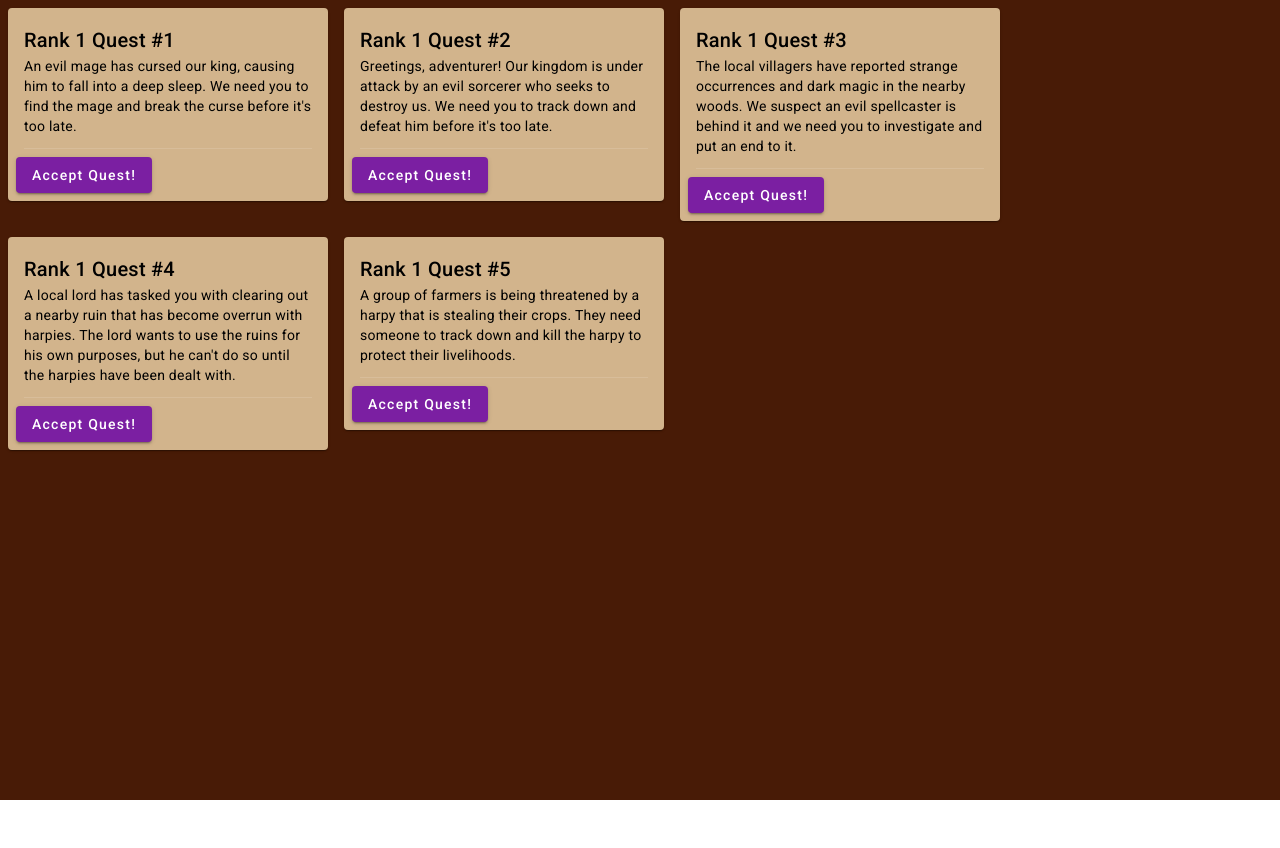
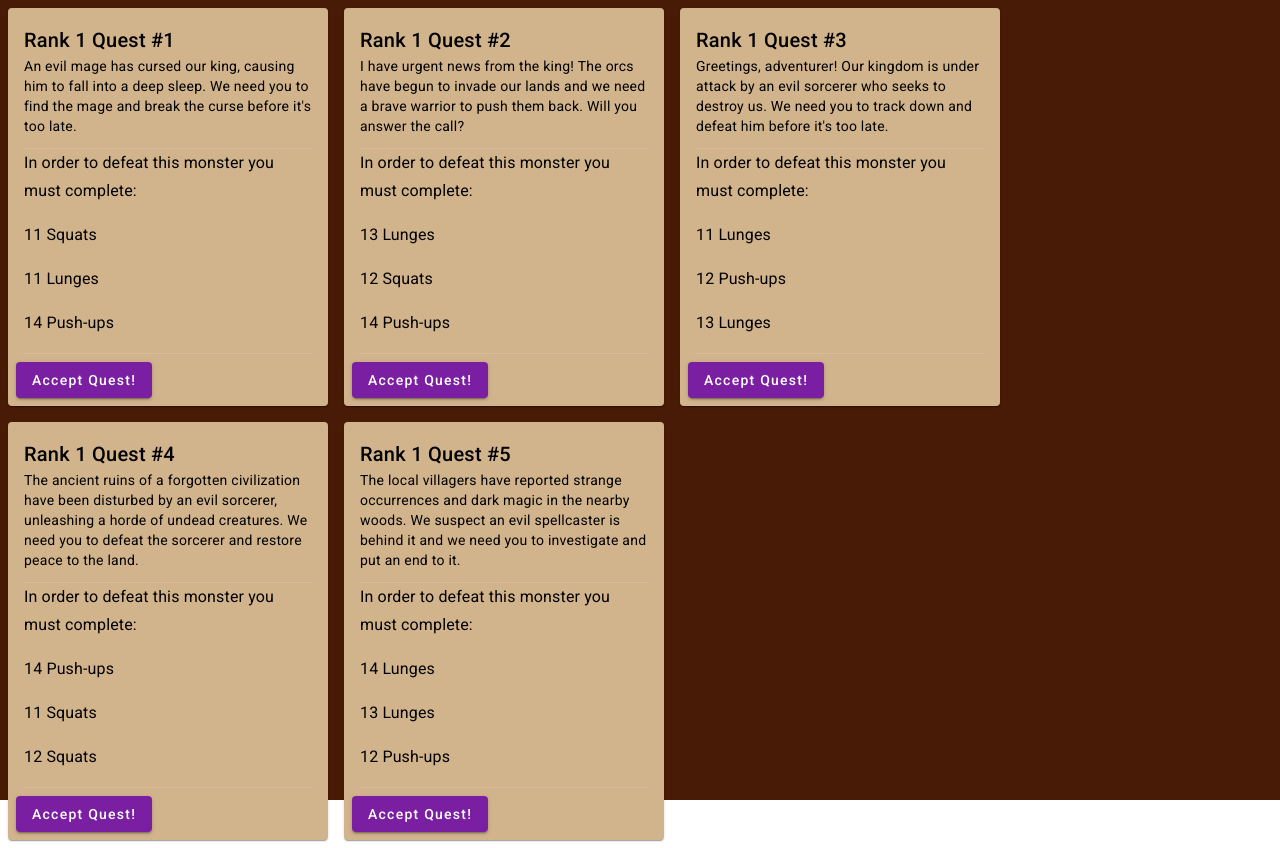
Before and after one commit to ChicoState/MuscleQuest, an Angular app in the folder muscle-quest-app/: page /daily-quests in a window 1280 px wide. Before the commit the page ends 800 px from the top, so only its background shows below. Built offline with nearby package versions, Linux system fonts and the light colour scheme.

Commit message:
Added partial rewards for daily quests. Resolves #32

```diff
--- a/muscle-quest-app/src/app/daily-quests/daily-quests.component.html
+++ b/muscle-quest-app/src/app/daily-quests/daily-quests.component.html
@@ -13,15 +13,24 @@
                 <p>{{quest.end}}</p>
                 <mat-divider></mat-divider>
             </mat-card-content>
-            <mat-card-content *ngIf="quest.state==1">
+            <mat-card-content *ngIf="quest.state==1 || quest.state==0">
                 <h3>In order to defeat this monster you must complete:</h3>
-                <h3>{{quest.exercise}}</h3>
+                <div *ngIf="quest.state==0" >
+                    <h3 *ngFor="let exercise of quest.exercise.exercises; index as i; first as isFirst">{{quest.exercise.counts[i]}} {{exercise}}</h3>
+                </div>
+                <div *ngIf="quest.state==1" >
+                    <h3 *ngFor="let exercise_ of quest.exercise.exercises; index as j; first as isFirst">
+                        <button *ngIf="quest.exercise.current_count[j] < quest.exercise.counts[j]" color="primary" mat-mini-fab (click)="exercise(i, j, 1)" ><mat-icon>plus_one</mat-icon></button>
+                        {{quest.exercise.current_count[j]}}/{{quest.exercise.counts[j]}} {{exercise_}}
+                        <button *ngIf="quest.exercise.current_count[j] < quest.exercise.counts[j]" color="primary" mat-mini-fab (click)="exercise(i, j, -1)" ><mat-icon>done_all</mat-icon></button>
+                    </h3>
+                </div>
                 <mat-divider></mat-divider>
             </mat-card-content>
             <mat-card-content *ngIf="quest.state==2">
                 <h3>You Earn:</h3>
                 <h3>{{quest.resources[0]}} gold, {{quest.resources[1]}} wood, and {{quest.resources[2]}} iron</h3>
-                <h3>{{quest.reward.display_name}}</h3>
+                <h3 *ngIf="quest_completeness(i) > 0.9">{{quest.reward.display_name}}</h3>
                 <mat-divider></mat-divider>
             </mat-card-content>
             <mat-card-actions>
--- a/muscle-quest-app/src/app/daily-quests/daily-quests.component.ts
+++ b/muscle-quest-app/src/app/daily-quests/daily-quests.component.ts
@@ -31,6 +31,17 @@ export class DailyQuestsComponent {
     }
 
     // Save the quests with what day they were generated.
+    let info = {quests: this.quests, date: new Date().getDate()};
+    localStorage.setItem("daily-quests", JSON.stringify(info));
+  }
+
+  public exercise(quest_index:number, exercise_index:number, count:number) {
+    if (count == -1) {
+      this.quests[quest_index].exercise.current_count[exercise_index] = this.quests[quest_index].exercise.counts[exercise_index];
+    } else {
+      this.quests[quest_index].exercise.current_count[exercise_index] += count;
+    }
+    // Might be an issue if you do this right at midnight or without closing your browser inbetween the days
     let info = {quests: this.quests, date: new Date().getDate()};
     localStorage.setItem("daily-quests", JSON.stringify(info));
   }
@@ -92,21 +103,41 @@ export class DailyQuestsComponent {
     }
   }
 
+  // returns a number 0-1 of the average completion of the exercises in this quest
+  public quest_completeness(index: number): number {
+    let total = 0;
+    for (let i = 0; i < this.quests[index].exercise.counts.length; i++) {
+      total += this.quests[index].exercise.current_count[i]/this.quests[index].exercise.counts[i];
+    }
+    total /= this.quests[index].exercise.counts.length;
+
+    return total;
+  }
+
   // Add the reward for quest at index to the player object
   public claim_reward(index:number) {
+    let percentage_complete: number = this.quest_completeness(index);
     this.itemGen.giveSpecificResources(
       this.quests[index].resources[0],
       this.quests[index].resources[1],
-      this.quests[index].resources[2])
-    this.itemGen.giveItem(this.quests[index].reward);
+      this.quests[index].resources[2]);
+    if (percentage_complete > .9)
+      this.itemGen.giveItem(this.quests[index].reward);
     // Update the state of the quest to complete
     this.update_state(index, 3);
+  }
+
+  private adjust_reward(index:number) {
+    let percentage_complete = this.quest_completeness(index);
+    for (let i = 0; i < 3; i++)
+      this.quests[index].resources[i] = Math.floor(this.quests[index].resources[i]*percentage_complete)
   }
 
   public quests:Array<QuestStory>;
 
   // Updates the state of a quest and saves it back into local storage
   public update_state(index:number, state:number) {
+    if (state == 2) this.adjust_reward(index); // If claimed complete then adjust reward based on number of things completed
     this.quests[index].state = state;
     // Might be an issue if you do this right at midnight or without closing your browser inbetween the days
     let info = {quests: this.quests, date: new Date().getDate()};
--- /dev/null
+++ b/muscle-quest-app/src/app/exercise.ts
@@ -0,0 +1,12 @@
+export interface Exercise {
+    exercises: Array<string>;
+    counts: Array<number>;
+    current_count: Array<number>;
+}
+
+export interface ExerciseInfo {
+    name: string;
+    difficulty: number;
+    standard_reps: number;
+    muscle_group: string;
+}
--- /dev/null
+++ b/muscle-quest-app/src/app/exercises.service.ts
@@ -0,0 +1,202 @@
+import { Injectable } from '@angular/core';
+import { Exercise, ExerciseInfo } from './exercise';
+
+@Injectable({
+  providedIn: 'root'
+})
+export class ExercisesService {
+
+  constructor() { }
+
+  private right_rank(rank: number) {
+    return function(element: ExerciseInfo) {
+      return (element.difficulty >= rank && element.difficulty < (rank+1)*2);
+    }
+  }
+
+  private generate_single_exercise(rank: number): ExerciseInfo {
+    let possible_exercises: ExerciseInfo[] = this.exercises.filter(this.right_rank(rank));
+    let exercise_number = Math.floor(Math.random() * possible_exercises.length);
+    return this.exercises[exercise_number];
+  }
+
+  public generate_exercise_array(rank: number, count: number): Exercise {
+    let exercises: Array<string> = [];
+    let counts: Array<number> = [];
+    let current_count: Array<number> = [];
+
+    for (let i = 0; i < count; i++) {
+      let exercise: ExerciseInfo = this.generate_single_exercise(rank);
+      // Add a bit of randomness to the reps
+      let modifier: number = Math.floor(Math.random() * 4) - 1;
+      exercises.push(exercise.name);
+      counts.push(exercise.standard_reps+modifier);
+      current_count.push(0);
+    }
+
+    let result : Exercise = {
+      exercises: exercises,
+      counts: counts,
+      current_count: current_count,
+    }
+    return result;
+  }
+
+  private exercises: ExerciseInfo[] = [
+    {
+      name: "Push-ups",
+      difficulty: 2,
+      standard_reps: 12,
+      muscle_group: "Chest, triceps, shoulders"
+    },
+    {
+      name: "Squats",
+      difficulty: 4,
+      standard_reps: 10,
+      muscle_group: "Quadriceps, hamstrings, glutes"
+    },
+    {
+      name: "Lunges",
+      difficulty: 3,
+      standard_reps: 12,
+      muscle_group: "Quadriceps, hamstrings, glutes"
+    },
+    {
+      name: "Deadlifts",
+      difficulty: 7,
+      standard_reps: 5,
+      muscle_group: "Back, glutes, hamstrings"
+    },
+    {
+      name: "Bicep Curls",
+      difficulty: 1,
+      standard_reps: 15,
+      muscle_group: "Biceps"
+    },
+    {
+      name: "Burpees",
+      difficulty: 5,
+      standard_reps: 10,
+      muscle_group: "Full-body"
+    },
+    {
+      name: "Plank",
+      difficulty: 2,
+      standard_reps: 30,
+      muscle_group: "Core"
+    }, {
+      name: "Pull-ups",
+      difficulty: 8,
+      standard_reps: 5,
+      muscle_group: "Back, biceps"
+    },
+    {
+      name: "Dumbbell bench press",
+      difficulty: 5,
+      standard_reps: 10,
+      muscle_group: "Chest, triceps, shoulders"
+    },
+    {
+      name: "Dumbbell shoulder press",
+      difficulty: 4,
+      standard_reps: 12,
+      muscle_group: "Shoulders"
+    },
+    {
+      name: "Dumbbell bicep curls",
+      difficulty: 2,
+      standard_reps: 15,
+      muscle_group: "Biceps"
+    },
+    {
+      name: "Tricep dips",
+      difficulty: 3,
+      standard_reps: 12,
+      muscle_group: "Triceps"
+    },
+    {
+      name: "Plank with leg lifts",
+      difficulty: 4,
+      standard_reps: 12,
+      muscle_group: "Core, glutes"
+    },
+    {
+      name: "Russian twists",
+      difficulty: 2,
+      standard_reps: 20,
+      muscle_group: "Core"
+    },
+    {
+      name: "Jumping jacks",
+      difficulty: 1,
+      standard_reps: 20,
+      muscle_group: "Full-body"
+    },
+    {
+      name: "High knees",
+      difficulty: 2,
+      standard_reps: 20,
+      muscle_group: "Legs, core"
+    },
+    {
+      name: "Mountain climbers",
+      difficulty: 3,
+      standard_reps: 12,
+      muscle_group: "Full-body"
+    },
+    {
+      name: "Dead hang",
+      difficulty: 1,
+      standard_reps: 30,
+      muscle_group: "Forearms, grip strength"
+    },
+    {
+      name: "Hammer curls",
+      difficulty: 3,
+      standard_reps: 12,
+      muscle_group: "Biceps"
+    },
+    {
+      name: "Bent over rows",
+      difficulty: 6,
+      standard_reps: 8,
+      muscle_group: "Back, biceps"
+    },
+    {
+      name: "Leg press",
+      difficulty: 4,
+      standard_reps: 12,
+      muscle_group: "Quadriceps, hamstrings, glutes"
+    },
+    {
+      name: "Calf raises",
+      difficulty: 2,
+      standard_reps: 20,
+      muscle_group: "Calves"
+    },
+    {
+      name: "Sit-ups",
+      difficulty: 2,
+      standard_reps: 15,
+      muscle_group: "Core"
+    },
+    {
+      name: "Reverse crunches",
+      difficulty: 3,
+      standard_reps: 12,
+      muscle_group: "Lower abs"
+    },
+    {
+      name: "Hanging leg raises",
+      difficulty: 6,
+      standard_reps: 8,
+      muscle_group: "Core, hip flexors"
+    },
+    {
+      name: "Burpee with push-up",
+      difficulty: 7,
+      standard_reps: 8,
+      muscle_group: "Full-body"
+    },
+  ];
+}
--- a/muscle-quest-app/src/app/quest-stories.service.ts
+++ b/muscle-quest-app/src/app/quest-stories.service.ts
@@ -1,14 +1,17 @@
 import { Injectable } from '@angular/core';
 import { QuestStory } from './quest-story';
 import { SloaneItemGeneratorService } from './sloane-item-generator.service';
+import { ExercisesService } from './exercises.service';
 
 @Injectable({
   providedIn: 'root'
 })
 export class QuestStoriesService {
   itemGen: SloaneItemGeneratorService;
+  exercise: ExercisesService;
   constructor() {
     this.itemGen = new SloaneItemGeneratorService;
+    this.exercise = new ExercisesService;
   }
 
   // Generates a random quest with a start, an end, and rewards.
@@ -16,11 +19,10 @@ export class QuestStoriesService {
   // Random short workout is also included.
   public random_quest(rank: number): QuestStory {
     let story_number = Math.floor(Math.random() * this.starts.length);
-    let exercise_number = Math.floor(Math.random() * this.workouts.length);
     let story: QuestStory = {
       start: this.starts[story_number],
       end: this.ends[story_number],
-      exercise: this.workouts[exercise_number],
+      exercise: this.exercise.generate_exercise_array(rank, 3),
       state: 0,
       rank:rank,
       reward: this.itemGen.createNewItem(rank),
@@ -159,9 +161,4 @@ export class QuestStoriesService {
 
     "You broke the curse on the ancient tomb and defeated the evil spellcaster, putting an end to the chaos. As a reward, the tomb's guardian gives you a pouch filled with treasure.",
   ]
-
-  private workouts = [
-    "10 push-ups, 10 squats, 10 sit-ups",  "20 jumping jacks, 10 lunges (each leg), 10 tricep dips",  "5 burpees, 10 mountain climbers, 15-second plank",  "10 jumping squats, 10 push-ups, 10 bicycle crunches",  "20-second sprint, 10 jumping lunges (each leg), 10 leg raises",  "10 squat jumps, 10 diamond push-ups, 10 Russian twists",  "10 box jumps, 10 push-ups, 10 V-ups",  "30 jumping jacks, 10 jump squats, 10 supermans",  "10 plank jacks, 10 jumping lunges (each leg), 10 leg curls",  "20 high knees, 10 squat thrusts, 10 mountain climbers",
-    "10 jumping jacks, 10 push-ups, 10 crunches",  "10 burpees, 10 lunges (each leg), 10 reverse crunches",  "15 squat jumps, 10 push-ups, 10 leg raises",  "20-second sprint, 10 jumping jacks, 10 Russian twists",  "10 box jumps, 10 tricep dips, 10 V-ups",  "10 squat thrusts, 10 mountain climbers, 10 bicycle crunches",  "10 plank jacks, 10 jumping lunges (each leg), 10 supermans",  "10 jump squats, 10 diamond push-ups, 10 leg curls",  "20 high knees, 10 push-ups, 10 sit-ups",  "5 burpees, 10 squat jumps, 10 tricep dips"
-  ]
 }
--- a/muscle-quest-app/src/app/quest-story.ts
+++ b/muscle-quest-app/src/app/quest-story.ts
@@ -1,10 +1,11 @@
 import { ItemState } from 'src/lib/user';
+import { Exercise } from './exercise';
 
 export interface QuestStory {
     start: string;
     end: string;
     state: number;
-    exercise: string;
+    exercise: Exercise;
     reward: ItemState;
     resources: Array<number>;
     rank: number;
```
Also changed, not shown: 1 other file (tests, documents, lock files or other folders).
